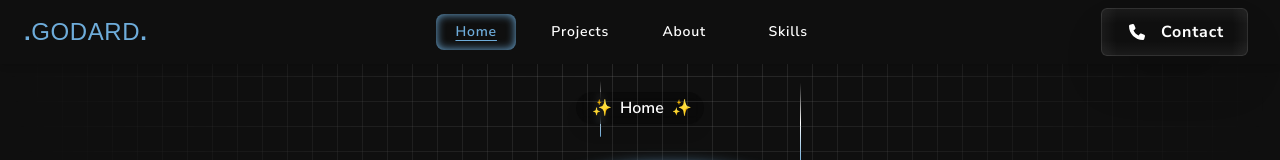
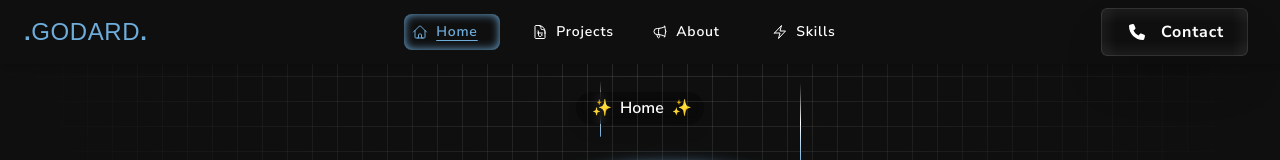
Before and after one commit to ArunavaCoderEm/Godard_Portfolio, a React (Vite) app: page / in a window 1280 px wide. Shown: the top 160 px of the page. Built offline with nearby package versions, Linux system fonts and the light colour scheme; a web font is replaced by a local one.

Commit message:
navbar done

```diff
--- a/src/Components/Navbar.tsx
+++ b/src/Components/Navbar.tsx
@@ -1,5 +1,9 @@
 import { motion } from "framer-motion";
 import React, { useEffect, useState } from "react";
+import Tech from "../Icons/Tech";
+import Home from "../Icons/Home";
+import About from "../Icons/About";
+import SkillsI from "../Icons/Skills";
 
 export default function Navbar(props: any): React.ReactNode {
   const [menuOpen, setMenuOpen] = useState<boolean>(false);
@@ -59,46 +63,54 @@ export default function Navbar(props: any): React.ReactNode {
             <a
               onClick={() => setMenu("home")}
               href={props.home}
-              className={`text-sm w-20 text-center rounded-lg p-2 transition-all duration-300 font-semibold hover:underline hover:text-[#6EACDA] underline-offset-4 ${
+              className={`text-sm w-24 text-center rounded-lg p-2 transition-all duration-300 font-semibold hover:underline hover:text-[#6EACDA] underline-offset-4 ${
                 menu === "home"
                   ? "text-[#6EACDA] inssha underline sha underline-offset-4"
                   : "text-white"
               }`}
             >
-              <span className="relative z-10">Home</span>
+              <span className="relative z-10 flex gap-x-2 items-center">
+                <Home />
+                Home</span>
             </a>
             <a
               onClick={() => setMenu("projects")}
               href={props.projects}
-              className={`text-sm w-20 text-center rounded-lg p-2 font-semibold hover:underline hover:text-[#6EACDA] underline-offset-4 ${
+              className={`text-sm w-24 text-center rounded-lg p-2 font-semibold hover:underline hover:text-[#6EACDA] underline-offset-4 ${
                 menu === "projects"
                   ? "text-[#6EACDA] sha underline underline-offset-4 inssha"
                   : "text-white"
               }`}
             >
-              <span className="relative z-10">Projects</span>
+              <span className="relative z-10 flex gap-x-2 items-center">
+                <Tech />
+                Projects</span>
             </a>
             <a
               onClick={() => setMenu("about")}
               href={props.about}
-              className={`text-sm w-20 text-center rounded-lg p-2 transition-all duration-300 font-semibold hover:underline hover:text-[#6EACDA] underline-offset-4 ${
+              className={`text-sm w-24 text-center rounded-lg p-2 transition-all duration-300 font-semibold hover:underline hover:text-[#6EACDA] underline-offset-4 ${
                 menu === "about"
                   ? "text-[#6EACDA] sha underline underline-offset-4 inssha"
                   : "text-white"
               }`}
             >
-              <span className="relative z-10">About</span>
+              <span className="relative flex gap-x-2 items-center z-10">
+                <About />
+                About</span>
             </a>
             <a
               onClick={() => setMenu("skills")}
               href={props.skills}
-              className={`text-sm w-20 text-center rounded-lg p-2 transition-all duration-300 font-semibold hover:underline hover:text-[#6EACDA] underline-offset-4 ${
+              className={`text-sm w-24 text-center rounded-lg p-2 transition-all duration-300 font-semibold hover:underline hover:text-[#6EACDA] underline-offset-4 ${
                 menu === "skills"
                   ? "text-[#6EACDA] sha underline underline-offset-4 inssha"
                   : "text-white"
               }`}
             >
-              <span className="relative z-10">Skills</span>
+              <span className="relative flex items-center gap-x-2 z-10">
+                <SkillsI />
+                Skills</span>
             </a>
           </nav>
         </div>
@@ -151,8 +163,9 @@ export default function Navbar(props: any): React.ReactNode {
                 menu === "home"
                   ? "text-[#6EACDA] sha underline underline-offset-4 inssha"
                   : "bg-black text-white"
-              } w-80 flex items-center justify-center font-semibold hover:underline underline-offset-4`}
+              } w-80 flex gap-x-2 items-center justify-center font-semibold hover:underline underline-offset-4`}
             >
+              <Home />
               Home
             </a>
             <a
@@ -162,8 +175,9 @@ export default function Navbar(props: any): React.ReactNode {
                 menu === "projects"
                   ? "text-[#6EACDA] sha underline underline-offset-4 inssha"
                   : "bg-black text-white"
-              } w-80 flex items-center justify-center font-semibold hover:underline underline-offset-4`}
+              } w-80 flex gap-x-2 items-center justify-center font-semibold hover:underline underline-offset-4`}
             >
+              <Tech />
               Projects
             </a>
             <a
@@ -173,8 +187,9 @@ export default function Navbar(props: any): React.ReactNode {
                 menu === "about"
                   ? "text-[#6EACDA] sha underline underline-offset-4 inssha"
                   : "bg-black text-white"
-              } w-80 flex items-center justify-center font-semibold hover:underline underline-offset-4`}
+              } w-80 flex gap-x-2 items-center justify-center font-semibold hover:underline underline-offset-4`}
             >
+              <About />
               About
             </a>
             <a
@@ -184,8 +199,9 @@ export default function Navbar(props: any): React.ReactNode {
                 menu === "skills"
                   ? "text-[#6EACDA] sha underline underline-offset-4 inssha"
                   : "bg-black text-white"
-              } w-80 flex items-center justify-center font-semibold hover:underline underline-offset-4`}
+              } w-80 flex gap-x-2 items-center justify-center font-semibold hover:underline underline-offset-4`}
             >
+              <SkillsI />
               Skills
             </a>
             <a
--- a/src/Components/Procard.tsx
+++ b/src/Components/Procard.tsx
@@ -3,7 +3,6 @@ import { Link } from "react-router-dom";
 import { CardBody, CardContainer, CardItem } from "../Components/UI/3d-card";
 import Code from "../Icons/Code";
 import Cloud from "../Icons/Cloud";
-import Tech from "../Icons/Tech";
 
 export default function Procard(props: any): React.ReactNode {
   return (
@@ -33,8 +32,7 @@ export default function Procard(props: any): React.ReactNode {
             />
             <div className="grid grid-cols-2 mt-4">
               <p className="text-[#6EACDA] mukta text-xs text-left">{props.auth}</p>
-              <p className="text-[#6EACDA] mukta flex items-center gap-1 justify-end text-xs text-right">
-                <Tech />
+              <p className="text-[#6EACDA] mukta text-xs text-right">
                 {props.used}</p>
             </div>
           </CardItem>
--- /dev/null
+++ b/src/Icons/About.tsx
@@ -0,0 +1,20 @@
+import React from "react";
+
+export default function About():React.ReactNode {
+  return (
+    <svg
+      xmlns="http://www.w3.org/2000/svg"
+      fill="none"
+      viewBox="0 0 24 24"
+      strokeWidth={1.5}
+      stroke="currentColor"
+      className="size-4"
+    >
+      <path
+        strokeLinecap="round"
+        strokeLinejoin="round"
+        d="M10.34 15.84c-.688-.06-1.386-.09-2.09-.09H7.5a4.5 4.5 0 1 1 0-9h.75c.704 0 1.402-.03 2.09-.09m0 9.18c.253.962.584 1.892.985 2.783.247.55.06 1.21-.463 1.511l-.657.38c-.551.318-1.26.117-1.527-.461a20.845 20.845 0 0 1-1.44-4.282m3.102.069a18.03 18.03 0 0 1-.59-4.59c0-1.586.205-3.124.59-4.59m0 9.18a23.848 23.848 0 0 1 8.835 2.535M10.34 6.66a23.847 23.847 0 0 0 8.835-2.535m0 0A23.74 23.74 0 0 0 18.795 3m.38 1.125a23.91 23.91 0 0 1 1.014 5.395m-1.014 8.855c-.118.38-.245.754-.38 1.125m.38-1.125a23.91 23.91 0 0 0 1.014-5.395m0-3.46c.495.413.811 1.035.811 1.73 0 .695-.316 1.317-.811 1.73m0-3.46a24.347 24.347 0 0 1 0 3.46"
+      />
+    </svg>
+  );
+}
--- /dev/null
+++ b/src/Icons/Home.tsx
@@ -0,0 +1,20 @@
+import React from "react";
+
+export default function Home():React.ReactNode {
+  return (
+    <svg
+      xmlns="http://www.w3.org/2000/svg"
+      fill="none"
+      viewBox="0 0 24 24"
+      strokeWidth={1.5}
+      stroke="currentColor"
+      className="size-4"
+    >
+      <path
+        strokeLinecap="round"
+        strokeLinejoin="round"
+        d="m2.25 12 8.954-8.955c.44-.439 1.152-.439 1.591 0L21.75 12M4.5 9.75v10.125c0 .621.504 1.125 1.125 1.125H9.75v-4.875c0-.621.504-1.125 1.125-1.125h2.25c.621 0 1.125.504 1.125 1.125V21h4.125c.621 0 1.125-.504 1.125-1.125V9.75M8.25 21h8.25"
+      />
+    </svg>
+  );
+}
```
